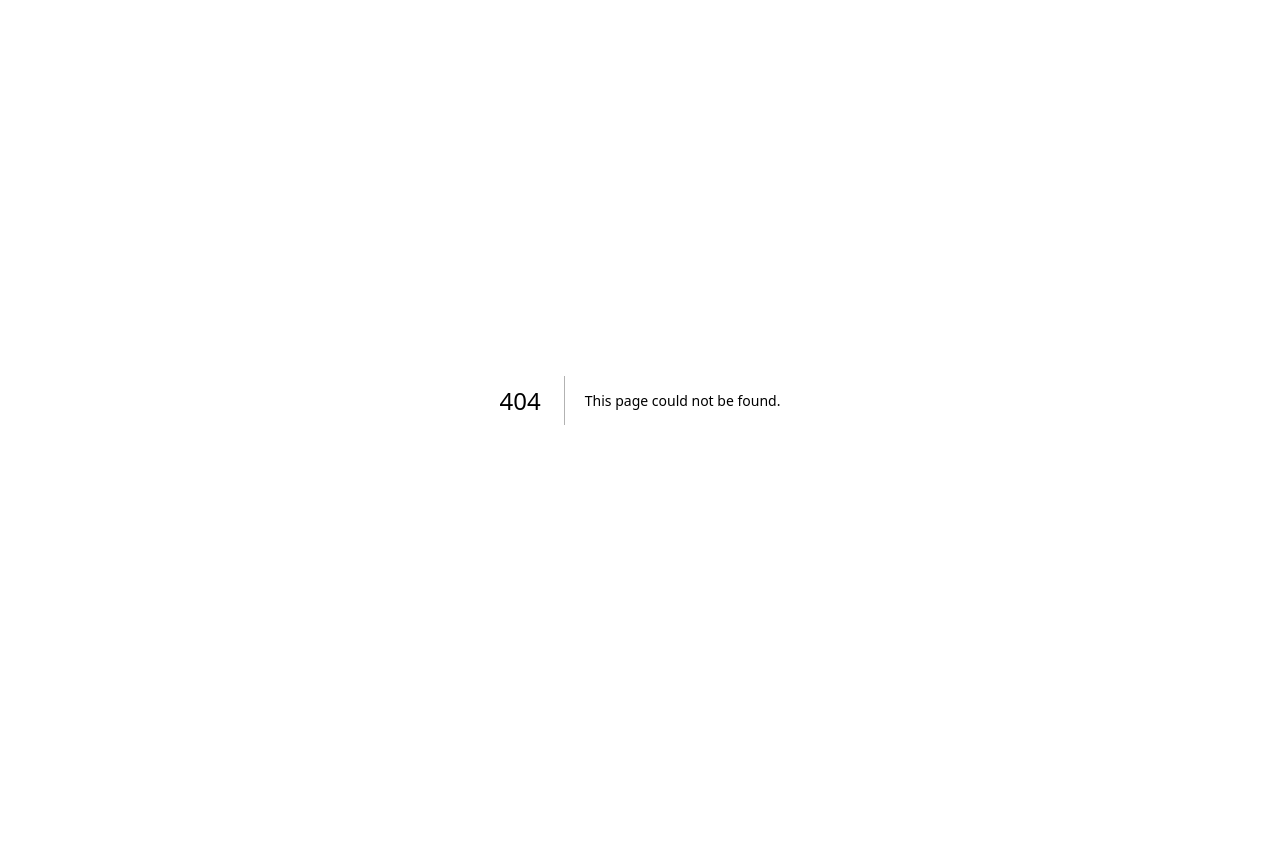
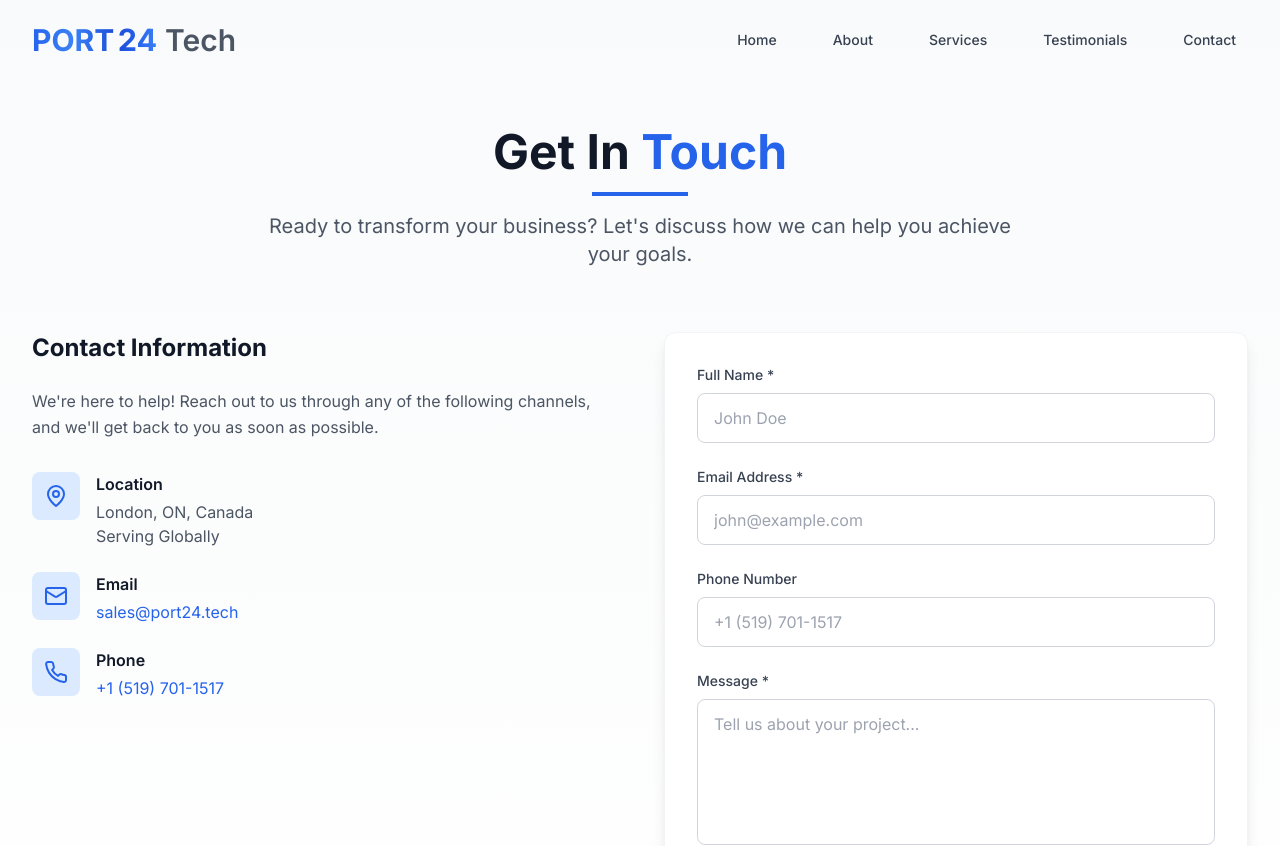
Before and after one commit to FloridMaclean/P24Tech, a Next.js app: page /contact in a window 1280 px wide. Before the commit this address had no page. Shown: the top 846 px of the page. Before the commit the page ends 800 px from the top, so only its background shows below. Built offline with nearby package versions, Linux system fonts and the light colour scheme.

Commit message:
Add /contact route and Google Analytics integration
- Created dedicated /contact page with contact form
- Updated Navbar to support both anchor links (homepage) and route links (other pages)
- Added Google Analytics tag (G-GKX8ET4SWN) to root layout for site-wide tracking

```diff
--- /dev/null
+++ b/app/contact/page.tsx
@@ -0,0 +1,31 @@
+import type { Metadata } from 'next'
+import Navbar from '@/components/Navbar'
+import ContactForm from '@/components/ContactForm'
+import Footer from '@/components/Footer'
+import { siteConfig } from '@/lib/seo'
+
+export const metadata: Metadata = {
+  title: 'Contact Us - Get In Touch',
+  description: 'Get in touch with PORT24 Technologies. We\'re here to help transform your business with our IT consulting and software development services.',
+  keywords: 'contact PORT24 Technologies, IT consulting contact, software development contact, London ON',
+  openGraph: {
+    title: 'Contact Us - PORT24 Technologies',
+    description: 'Get in touch with PORT24 Technologies. We\'re here to help transform your business.',
+    url: `${siteConfig.url}/contact`,
+    siteName: siteConfig.name,
+    type: 'website',
+  },
+  alternates: {
+    canonical: '/contact',
+  },
+}
+
+export default function ContactPage() {
+  return (
+    <main className="min-h-screen">
+      <Navbar />
+      <ContactForm />
+      <Footer />
+    </main>
+  )
+}
--- a/app/layout.tsx
+++ b/app/layout.tsx
@@ -1,5 +1,6 @@
 import type { Metadata, Viewport } from 'next'
 import { Inter } from 'next/font/google'
+import Script from 'next/script'
 import './globals.css'
 import { siteConfig } from '@/lib/seo'
 
@@ -119,6 +120,19 @@ export default function RootLayout({
         <link rel="apple-touch-icon" href="/icon/P24.svg" />
         <meta name="msapplication-TileColor" content="#2563eb" />
         <meta name="msapplication-config" content="/browserconfig.xml" />
+        {/* Google tag (gtag.js) */}
+        <Script
+          src="https://www.googletagmanager.com/gtag/js?id=G-GKX8ET4SWN"
+          strategy="afterInteractive"
+        />
+        <Script id="google-analytics" strategy="afterInteractive">
+          {`
+            window.dataLayer = window.dataLayer || [];
+            function gtag(){dataLayer.push(arguments);}
+            gtag('js', new Date());
+            gtag('config', 'G-GKX8ET4SWN');
+          `}
+        </Script>
       </head>
       <body className={inter.className}>{children}</body>
     </html>
--- a/components/Navbar.tsx
+++ b/components/Navbar.tsx
@@ -1,12 +1,16 @@
 'use client'
 
 import { useState, useEffect } from 'react'
+import { usePathname } from 'next/navigation'
+import Link from 'next/link'
 import { Menu, X } from 'lucide-react'
 import { motion, AnimatePresence } from 'framer-motion'
 
 const Navbar = () => {
   const [isScrolled, setIsScrolled] = useState(false)
   const [isMobileMenuOpen, setIsMobileMenuOpen] = useState(false)
+  const pathname = usePathname()
+  const isHomePage = pathname === '/'
 
   useEffect(() => {
     const handleScroll = () => {
@@ -17,19 +21,26 @@ const Navbar = () => {
   }, [])
 
   const navItems = [
-    { name: 'Home', href: '#home' },
-    { name: 'About', href: '#about' },
-    { name: 'Services', href: '#services' },
-    { name: 'Testimonials', href: '#testimonials' },
-    { name: 'Contact', href: '#contact' },
+    { name: 'Home', href: isHomePage ? '#home' : '/' },
+    { name: 'About', href: isHomePage ? '#about' : '/#about' },
+    { name: 'Services', href: isHomePage ? '#services' : '/#services' },
+    { name: 'Testimonials', href: isHomePage ? '#testimonials' : '/#testimonials' },
+    { name: 'Contact', href: isHomePage ? '#contact' : '/contact' },
   ]
 
-  const handleNavClick = (href: string) => {
+  const handleNavClick = (href: string, e?: React.MouseEvent) => {
+    if (href.startsWith('#')) {
+      e?.preventDefault()
       const elementId = href.replace('#', '')
       const element = document.getElementById(elementId)
       if (element) {
         element.scrollIntoView({ behavior: 'smooth', block: 'start' })
       }
+    } else if (href.startsWith('/#')) {
+      // Navigate to homepage and then scroll
+      window.location.href = href
+    }
+    // For regular routes like /contact, let Next.js Link handle it
     setIsMobileMenuOpen(false)
   }
 
@@ -46,6 +57,7 @@ const Navbar = () => {
       <div className="max-w-7xl mx-auto px-4 sm:px-6 lg:px-8">
         <div className="flex items-center justify-between h-16 md:h-20">
           <div className="flex-shrink-0">
+            {isHomePage ? (
               <motion.a
                 href="#home"
                 onClick={(e) => {
@@ -76,19 +88,62 @@ const Navbar = () => {
                   Tech
                 </span>
               </motion.a>
+            ) : (
+              <Link href="/">
+                <motion.div
+                  className="text-2xl md:text-3xl font-bold flex items-center gap-1 group cursor-pointer"
+                  whileHover={{ scale: 1.05 }}
+                  transition={{ type: "spring", stiffness: 400, damping: 17 }}
+                >
+                  <span className="bg-gradient-to-r from-primary-600 via-primary-500 to-primary-700 bg-clip-text text-transparent">
+                    PORT
+                  </span>
+                  <motion.span
+                    className="bg-gradient-to-r from-primary-700 via-primary-600 to-primary-500 bg-clip-text text-transparent relative"
+                    animate={{
+                      scale: [1, 1.1, 1],
+                    }}
+                    transition={{
+                      duration: 2,
+                      repeat: Infinity,
+                      ease: "easeInOut",
+                    }}
+                  >
+                    24
+                  </motion.span>
+                  <span className="text-gray-600 font-semibold ml-1 group-hover:text-primary-600 transition-colors">
+                    Tech
+                  </span>
+                </motion.div>
+              </Link>
+            )}
           </div>
 
           {/* Desktop Navigation */}
           <div className="hidden md:flex md:space-x-8">
-            {navItems.map((item) => (
+            {navItems.map((item) => {
+              if (item.href.startsWith('#')) {
+                return (
                   <button
                     key={item.name}
-                onClick={() => handleNavClick(item.href)}
+                    onClick={(e) => handleNavClick(item.href, e)}
                     className="text-gray-700 hover:text-primary-600 px-3 py-2 text-sm font-medium transition-colors"
                   >
                     {item.name}
                   </button>
-            ))}
+                )
+              } else {
+                return (
+                  <Link
+                    key={item.name}
+                    href={item.href}
+                    className="text-gray-700 hover:text-primary-600 px-3 py-2 text-sm font-medium transition-colors"
+                  >
+                    {item.name}
+                  </Link>
+                )
+              }
+            })}
           </div>
 
           {/* Mobile menu button */}
@@ -117,15 +172,29 @@ const Navbar = () => {
             className="md:hidden bg-white border-t"
           >
             <div className="px-2 pt-2 pb-3 space-y-1">
-              {navItems.map((item) => (
+              {navItems.map((item) => {
+                if (item.href.startsWith('#')) {
+                  return (
                     <button
                       key={item.name}
-                  onClick={() => handleNavClick(item.href)}
+                      onClick={(e) => handleNavClick(item.href, e)}
                       className="block w-full text-left px-3 py-2 text-gray-700 hover:text-primary-600 hover:bg-gray-50 rounded-md text-base font-medium transition-colors"
                     >
                       {item.name}
                     </button>
-              ))}
+                  )
+                } else {
+                  return (
+                    <Link
+                      key={item.name}
+                      href={item.href}
+                      className="block w-full text-left px-3 py-2 text-gray-700 hover:text-primary-600 hover:bg-gray-50 rounded-md text-base font-medium transition-colors"
+                    >
+                      {item.name}
+                    </Link>
+                  )
+                }
+              })}
             </div>
           </motion.div>
         )}
```
Lines whose indentation alone changed are shown as unchanged.
